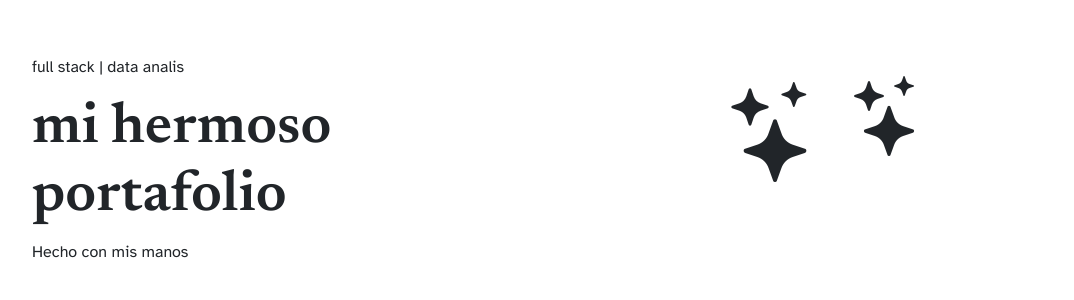
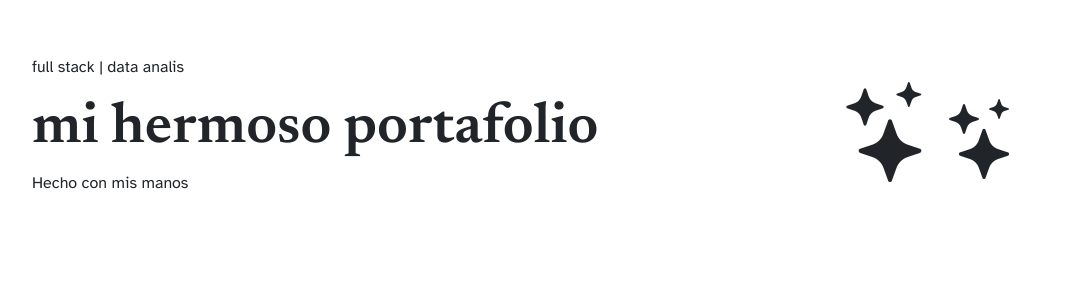
Before and after one commit to rs-ventana/ra-portafolio, a plain HTML site: page docs/pagina de prueba/pagtwo.html in a window 1280 px wide. Shown: the part 245-545 px from the top of the page, without its empty margins (88-1162 px from the left). Drawn offline with nearby package versions, Linux system fonts and the light colour scheme.

Commit message:
revision de text principal[F

```diff
--- a/docs/pagina de prueba/pagtwo.html
+++ b/docs/pagina de prueba/pagtwo.html
@@ -27,19 +27,17 @@
 <body>
     <div class = "container-lg">
         <div class = "row">
-            <div class = "col-sm-6 col-lg-6" id = "principalText">
+            <div class = "col-sm-8 col-lg-8" id = "principalText">
                 <p>full stack | data analis </p>
                 <h1>mi hermoso portafolio</h1>
                 <p>Hecho con mis manos</p>
             </div>
 
-            <div class = "col-3 col-sm-3" id = "principalText2" >
-                <i class="bi bi-stars" ></i>
+            <div class = "col-4 col-sm-4" id = "principalText2" >
+                <i class="bi bi-stars" id = "starOne"></i>
+                <i class="bi bi-stars" id = "starTwo"></i>
             </div>
 
-            <div class = "col-3 col-sm-3" id = "principalText3">
-                <i class="bi bi-stars"></i>
-            </div>
 
             <div class = "soft">
                 <i class="fa-brands fa-html5"></i>
--- a/docs/pagina de prueba/styleTwo.css
+++ b/docs/pagina de prueba/styleTwo.css
@@ -19,16 +19,15 @@
 #principalText2 {
     padding-top: 300px;
     padding-bottom: 100px;
-    font-size: 100px;
-    text-align: right;
+    text-align: center;
 }
 
+#starOne{
+    font-size: 100px;
+}
 
-#principalText3 {
-    padding-top: 300px;
-    padding-bottom: 80px;
+#starTwo{
     font-size: 80px;
-    text-align: left;
 }
 
 .soft{
@@ -48,11 +47,3 @@
     padding-top: 25px;
     padding-left: 50px;
 }
-
-/* #principalText, #principalText2, #principalText3 {
-    display: flex;
-}
-
-#principalText {
-    flex-direction: column;
-} */
```
